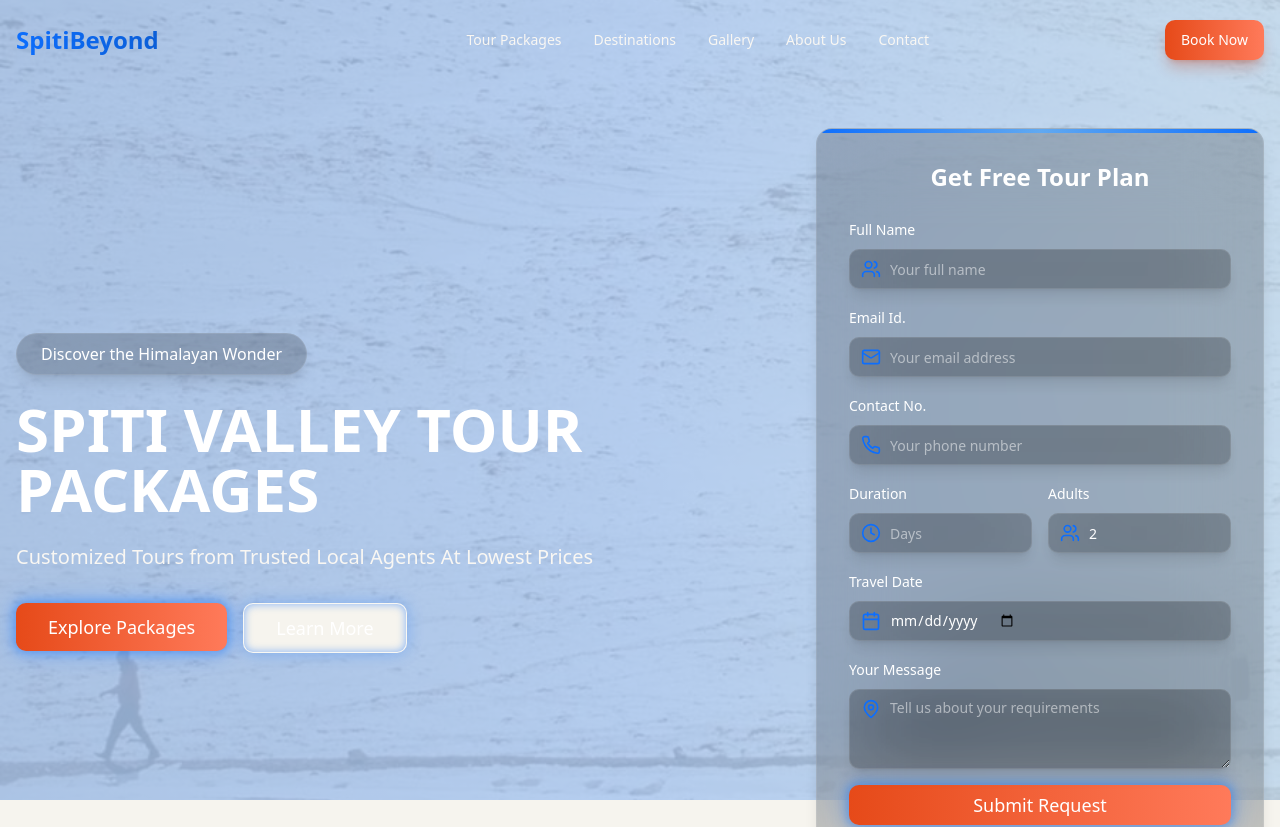
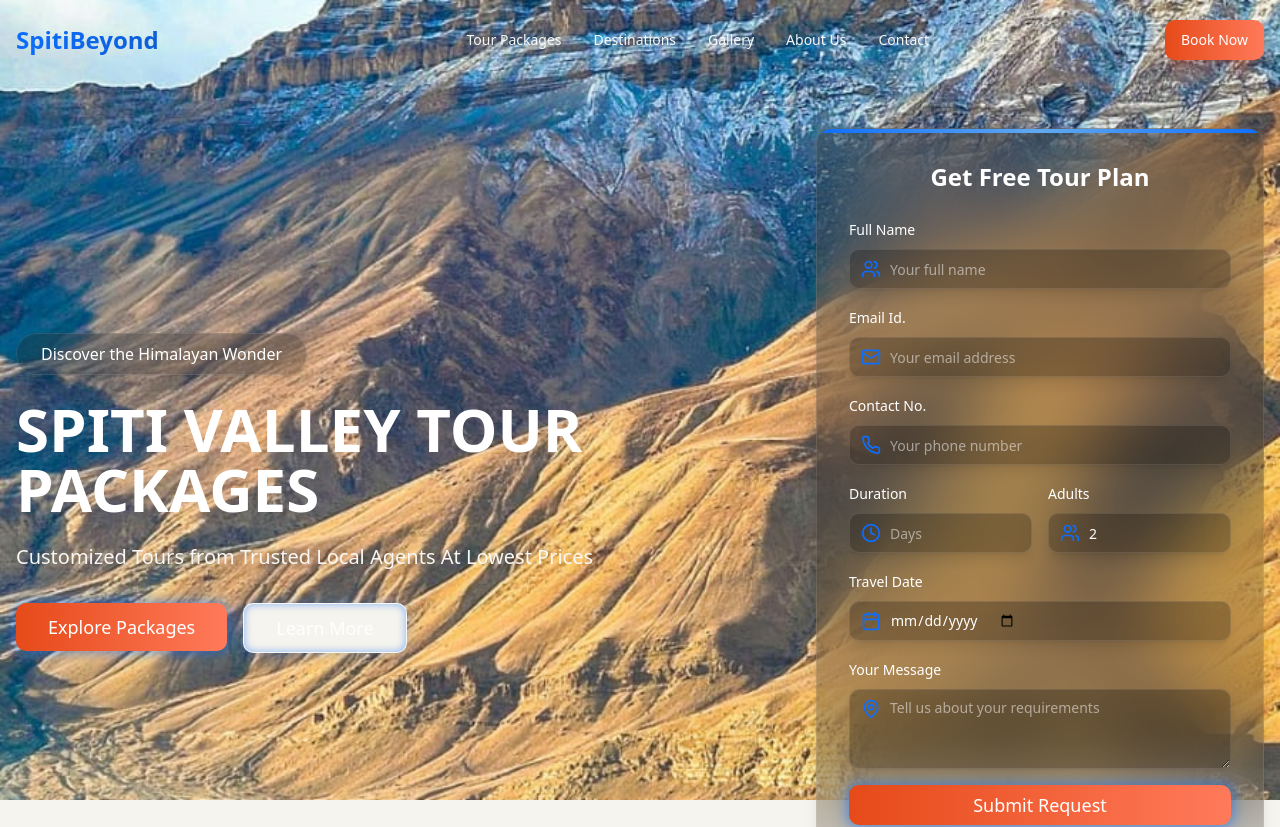
Before and after one commit to poplaone/spiti-landing, a React (Vite) app: page / in a window 1280 px wide. Shown: the top 827 px of the page. Built offline with nearby package versions, Linux system fonts and the light colour scheme.

Commit message:
Remove background overlay and adjust slideshow
Removes the bluish overlay from the background images and implements a CoreSwal-style swipe for the slideshow, eliminating white flashes.

```diff
--- a/src/components/BackgroundSlideshow.tsx
+++ b/src/components/BackgroundSlideshow.tsx
@@ -9,7 +9,7 @@ interface BackgroundSlideshowProps {
 
 const BackgroundSlideshow = ({
   images,
-  interval = 2000
+  interval = 5000
 }: BackgroundSlideshowProps) => {
   const [currentBgIndex, setCurrentBgIndex] = useState(0);
 
@@ -23,18 +23,43 @@ const BackgroundSlideshow = ({
     };
   }, [images.length, interval]);
 
+  const variants = {
+    enter: (direction: number) => {
+      return {
+        x: direction > 0 ? '100%' : '-100%',
+        opacity: 1
+      };
+    },
+    center: {
+      x: 0,
+      opacity: 1
+    },
+    exit: (direction: number) => {
+      return {
+        x: direction < 0 ? '100%' : '-100%',
+        opacity: 1
+      };
+    }
+  };
+
+  const direction = 1; // Controls the slide direction (1 for right, -1 for left)
+
   return (
-    <div className="fixed inset-0 -z-10">
-      <AnimatePresence mode="wait">
+    <div className="fixed inset-0 -z-10 overflow-hidden">
+      <AnimatePresence initial={false} custom={direction} mode="sync">
         <motion.div
           key={currentBgIndex}
-          initial={{ opacity: 0 }}
-          animate={{ opacity: 1 }}
-          exit={{ opacity: 0 }}
-          transition={{ duration: 0.5 }}
+          custom={direction}
+          variants={variants}
+          initial="enter"
+          animate="center"
+          exit="exit"
+          transition={{
+            x: { type: "tween", duration: 0.8, ease: "easeInOut" },
+            opacity: { duration: 0.5 }
+          }}
           className="absolute inset-0"
         >
-          <div className="absolute inset-0 bg-gradient-to-r from-skyblue-dark/70 via-skyblue/60 to-skyblue-light/70 z-10"></div>
           <img
             src={images[currentBgIndex]}
             alt={`Spiti Valley ${currentBgIndex + 1}`}
```
